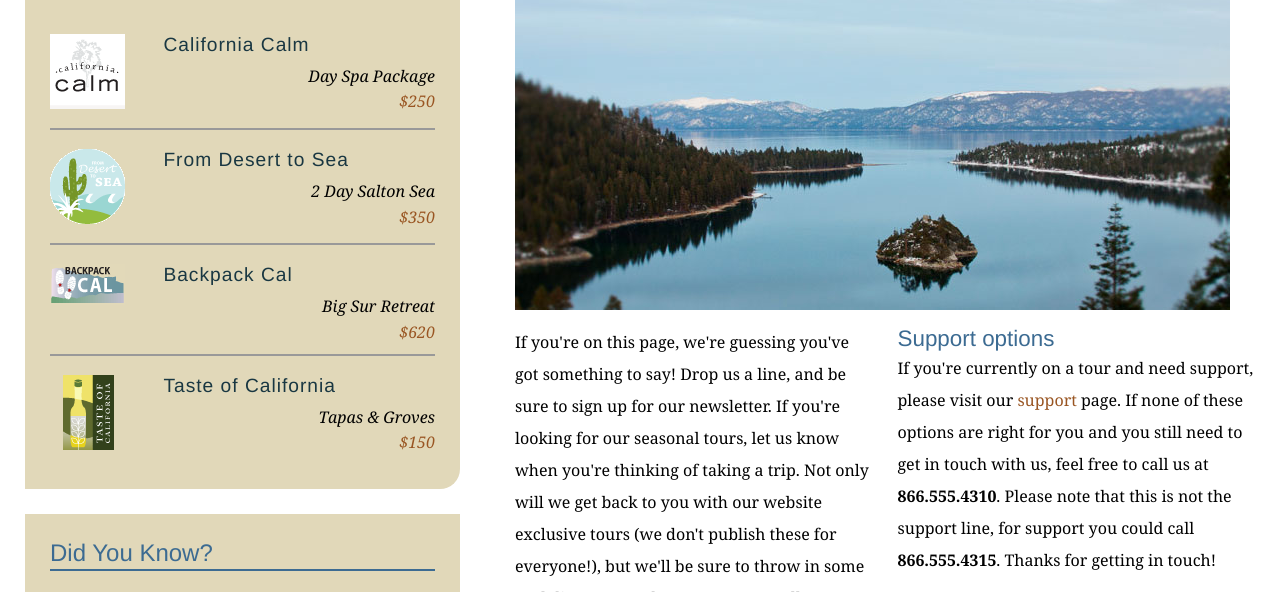
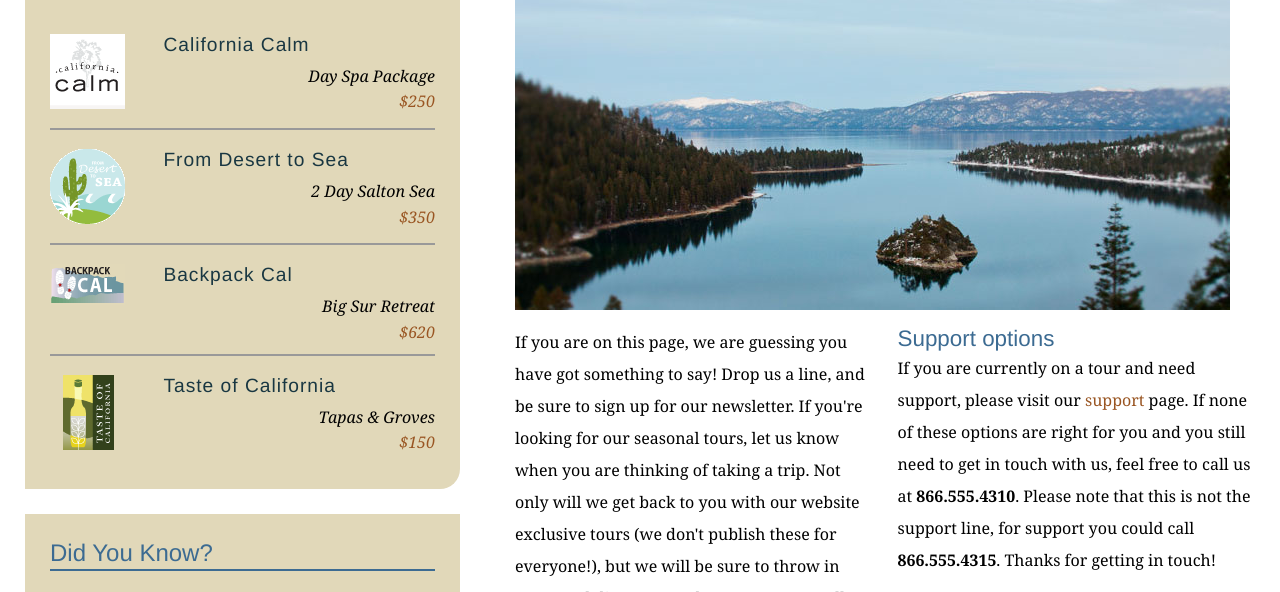
Before and after one commit to isabelleberger/explore_california, a plain HTML site: page contact.html in a window 1280 px wide. Shown: the part 342-934 px from the top of the page. Drawn offline with Linux system fonts and the light colour scheme.

Commit message:
Removed contractions from contact page text

```diff
--- a/contact.html
+++ b/contact.html
@@ -68,10 +68,10 @@
           <h1>Get in touch</h1>
           <img src="assets/images/emerald_bay.jpg" alt="Beautiful Lake Tahoe" class="articleImage" />
           <div class="multiCol">
-            <p>If you're on this page, we're guessing you've got something to say! Drop us a line, and be sure to sign up for our newsletter. If you're looking for our seasonal tours,  let us know when you're thinking of taking a trip. Not only will we get back to you with our website exclusive tours (we don't publish these for everyone!), but we'll be sure to throw in some cool discounts and tour extras as well.</p>
+            <p>If you are on this page, we are guessing you have got something to say! Drop us a line, and be sure to sign up for our newsletter. If you're looking for our seasonal tours, let us know when you are thinking of taking a trip. Not only will we get back to you with our website exclusive tours (we don't publish these for everyone!), but we will be sure to throw in some cool discounts and tour extras as well.</p>
 
             <h2>Support options</h2>
-            <p>If you're currently on a tour and need support, please visit our <a href="support.html">support</a> page. If none of these options are right for you and you still need to get in touch with us, feel free to call us at<span class="phone"> <strong>866.555.4310</strong>. Please note that this is not the support line, for support you could call </span><strong>866.555.4315</strong>. Thanks for getting in touch!</p>
+            <p>If you are currently on a tour and need support, please visit our <a href="support.html">support</a> page. If none of these options are right for you and you still need to get in touch with us, feel free to call us at<span class="phone"> <strong>866.555.4310</strong>. Please note that this is not the support line, for support you could call </span><strong>866.555.4315</strong>. Thanks for getting in touch!</p>
           </div>
 
           <form id="frmContact" name="frmContact" method="post" action="contact_process.html">
```
Also changed, not shown: 1 other file.
